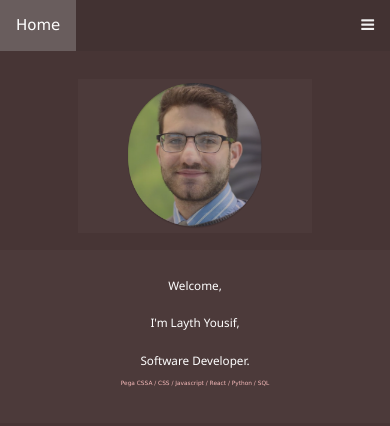
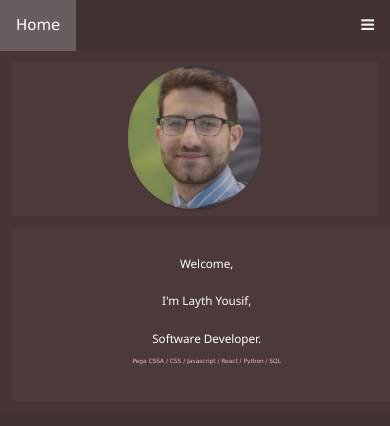
Before and after one commit to leoy94/react-amplify-portfolio, a React (Create React App) app: page / in a window 390 px wide. Shown: the top 426 px of the page. Built offline with nearby package versions, Linux system fonts and the light colour scheme.

Commit message:
added mobile resonsive divs

```diff
--- a/src/components/Body/HomeBody.css
+++ b/src/components/Body/HomeBody.css
@@ -157,7 +157,7 @@
 		display: flex;
 		flex-direction: column;
 		justify-content: stretch;
-		align-items: center;
+		align-items: stretch;
 
 		margin: 1% 0 1%, 0;
 		background: rgba(130, 89, 89, 0.08);
@@ -165,15 +165,12 @@
 		flex-direction: column-reverse;
 	}
 
-	#Home-Body .column {
-		margin-top: 2vh;
-	}
-
-	#Home-HeadShot {
+	#Home-Body #Home-HeadShot {
 		width: auto;
 		display: flex;
 		flex-direction: column;
 		align-content: center;
+		margin-bottom: 3%;
 	}
 
 	#Home-Overview {
```
